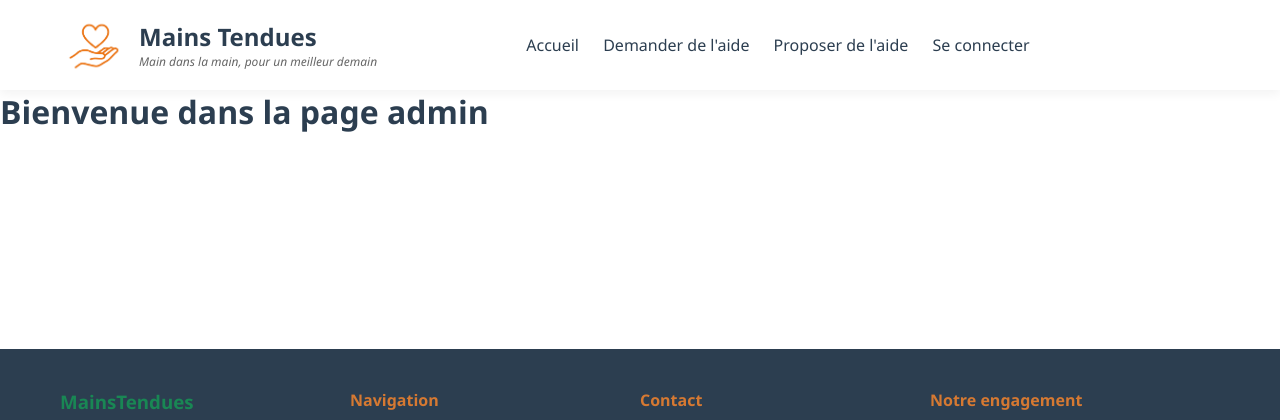
After one commit to nocito-streaming/SAE-MainsTendues, a PHP site: template src/pages/profileADM.php in a window 1280 px wide. The commit adds this page. Shown: the top 420 px of the page. Run offline with PHP 8.4, Linux system fonts and the light colour scheme; the template is opened without the code that fills it, so the values that code supplies are empty; the visitor is signed in with stand-in values (Sample User, id 1).

Commit message:
Admin Login
Admin profile page added(src/pages/profileADM.php), Admin login logic created. Changed js redirects to php for better speed and protection. Added simple verification to profile and profileADM pages.

```diff
--- a/src/auth.php
+++ b/src/auth.php
@@ -12,6 +12,11 @@ function login_user($email, $password){
         $_SESSION["user_id"] = $user['user_id'];
         $_SESSION["email"] = $user['email'];
         $_SESSION["nickname"] = $user['nickname'];
+        $stmtAdmin = $db->prepare("SELECT user_id FROM Admin WHERE user_id = :id");
+        $stmtAdmin->execute([
+            "id" => $user['user_id']
+        ]);
+        $_SESSION["is_admin"] = (bool)$stmtAdmin->fetch();
         return true;
     }
     return false;
@@ -66,3 +71,9 @@ function register_user($fName,$sName, $email, $password, $tel = null){
         return "Erreur lors de l'enregistrement : " . $e->getMessage();
     }
 }
+function require_admin() {
+    if (!is_logged_in() || !isset($_SESSION["is_admin"]) || $_SESSION["is_admin"] !== true) {
+        header("Location: index.php?page=login");
+        exit;
+    }
+}
--- /dev/null
+++ b/src/pages/profileADM.php
@@ -0,0 +1,5 @@
+<?php
+require_once './src/auth.php';
+require_admin();
+echo "<h1>Bienvenue dans la page admin</h1>";
+?>
```
Also changed, not shown: src/pages/login.php (+5 -5 lines), src/pages/profile.php (+13 -0 lines).
